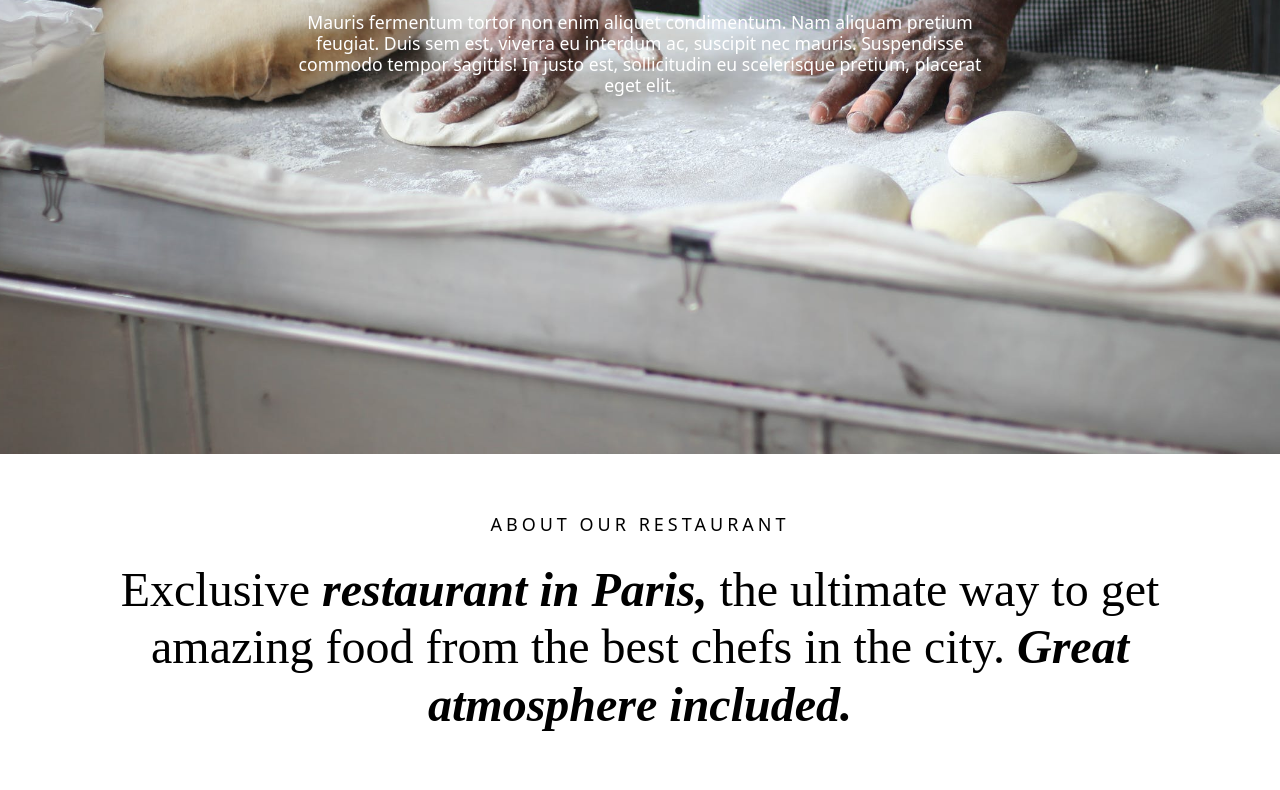
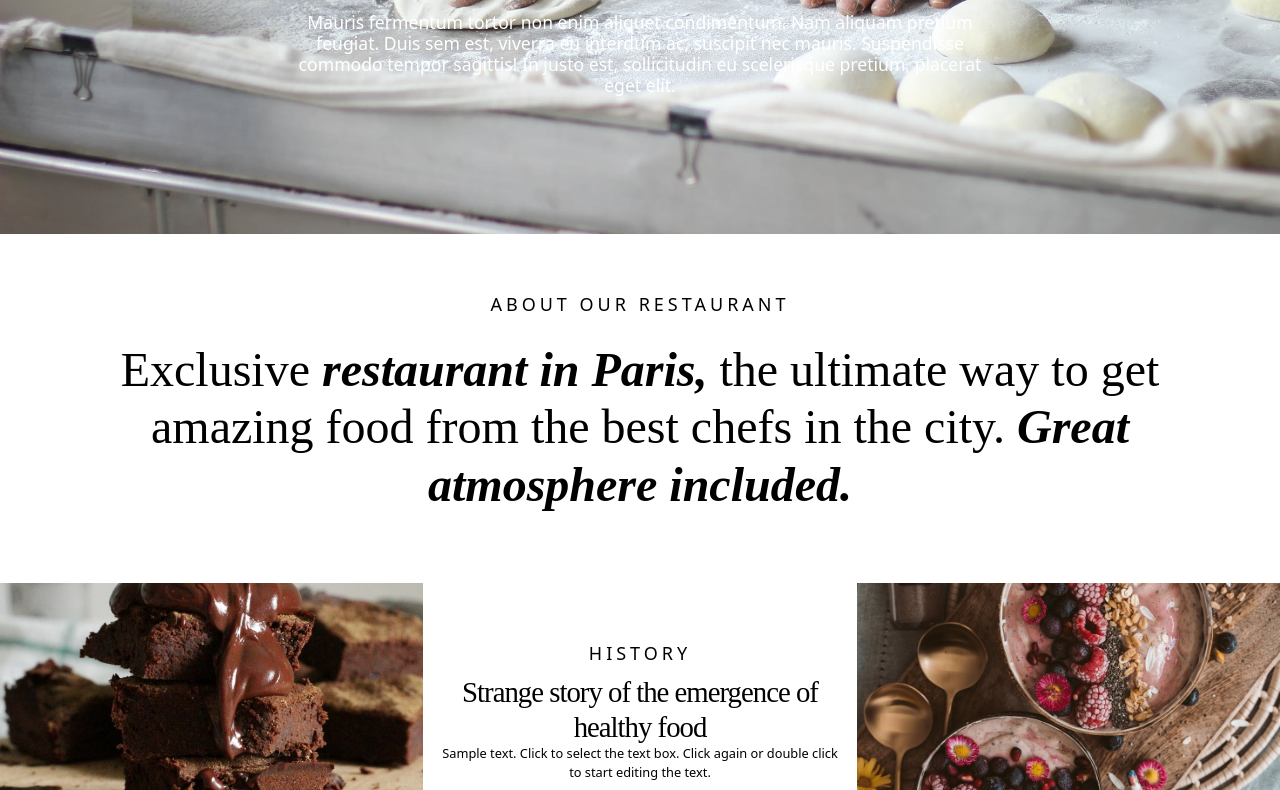
Before and after one commit to AlexPlusIron/CSS-Final, a plain HTML site: page index.html in a window 1280 px wide. Shown: the part 446-1236 px from the top of the page. Drawn offline with nearby package versions, Linux system fonts and the light colour scheme.

Commit message:
Update index.html

```diff
--- a/index.html
+++ b/index.html
@@ -41,7 +41,7 @@
         }
 
       .parallax {
-          height: 900px;
+          height: 85vh;
           position: relative;
           overflow: hidden;
       }
```
